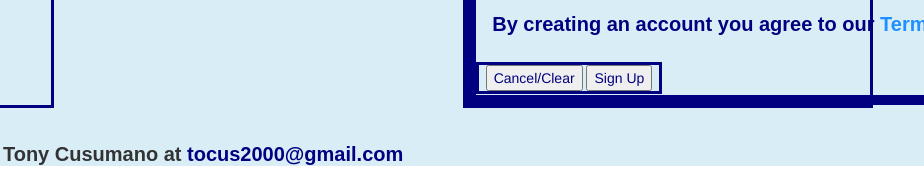
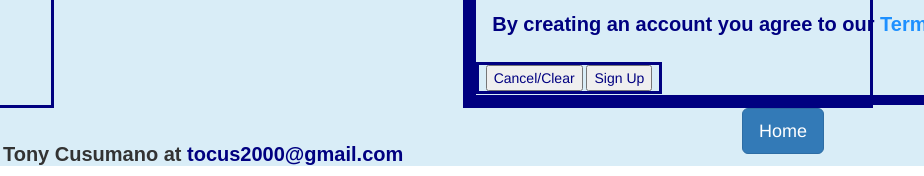
Before and after one commit to toncus/DoingGoodDeeds, a plain HTML site: page templates/signUp.html in a window 1280 px wide. Shown: the part 716-892 px from the top of the page, 356-1280 px from the left. Drawn offline with nearby package versions, Linux system fonts and the light colour scheme.

Commit message:
Update signUp.html

```diff
--- a/templates/signUp.html
+++ b/templates/signUp.html
@@ -65,7 +65,9 @@
               </div>
           </form>
       </div>
-
+                  <div class="cfloats" style="float: right; margin-right: 100px;">
+                        <a href="/" class="btn btn-primary btn-lg" role="button">Home</a>
+                  </div>
       </div>
 
 
```
